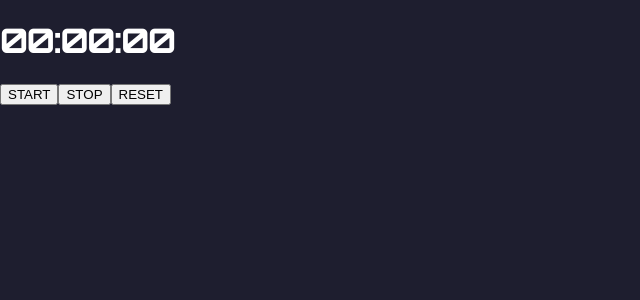
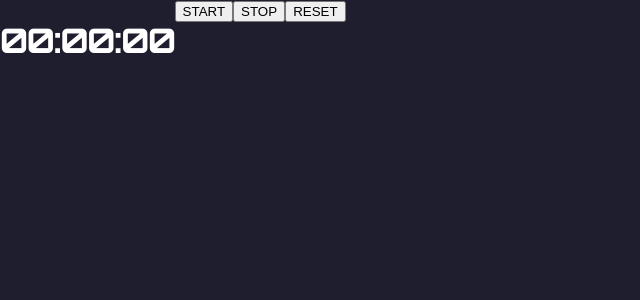
Before and after one commit to Eshhaa11/react-stopwatch, a React (Create React App) app: page / in a window 1280 px wide. Shown: the top 300 px of the page, without its empty margins (0-640 px from the left). Built offline with nearby package versions, Linux system fonts and the light colour scheme.

Commit message:
added display flex

```diff
--- a/src/Components/Clock.css
+++ b/src/Components/Clock.css
@@ -5,3 +5,7 @@ body {
     font-family: 'Orbitron';
     color: #ffffff;
 }
+
+.stopwatch-cont {
+    display: flex;
+}
```
